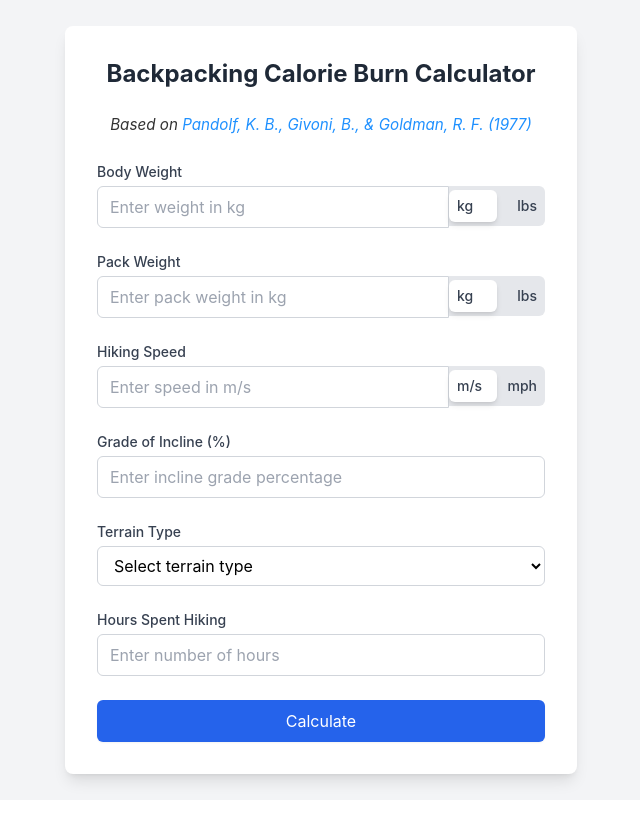
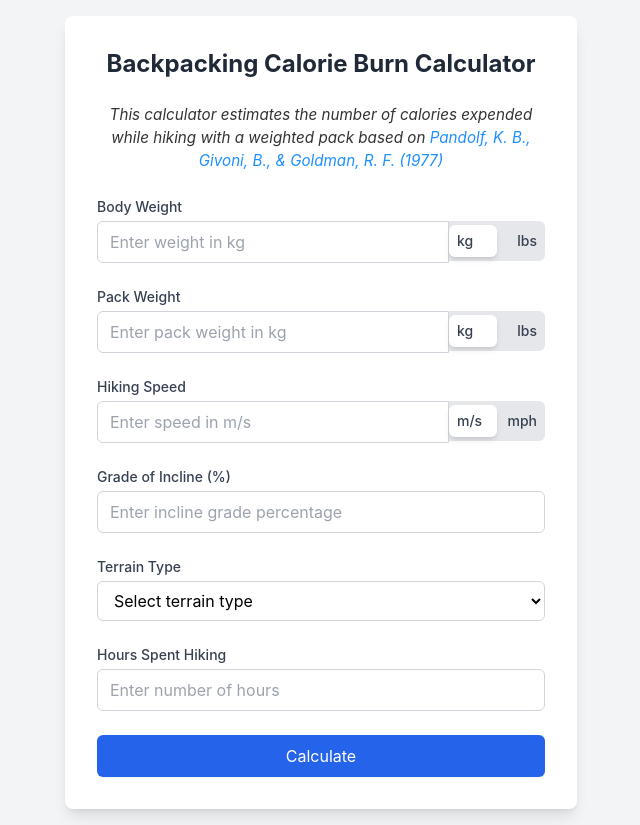
Before and after one commit to irisgou/Backpacking-Calculator, a React (Create React App) app in the folder backpacking-calculator/: page / in a window 1280 px wide. Shown: the whole page, without its empty margins (319-959 px from the left). Before the commit the page ends 800 px from the top, so only its background shows below. Built offline with nearby package versions, Linux system fonts and the light colour scheme.

Commit message:
Update App.js

```diff
--- a/backpacking-calculator/src/App.js
+++ b/backpacking-calculator/src/App.js
@@ -116,7 +116,8 @@ function App() {
           Backpacking Calorie Burn Calculator
         </h1>
         <h2>
-          Based on{" "}
+          This calculator estimates the number of calories expended while hiking
+          with a weighted pack based on{" "}
           <a
             href="https://journals.physiology.org/doi/abs/10.1152/jappl.1977.43.4.577"
             target="_blank"
@@ -326,8 +327,8 @@ function App() {
           {caloriesPerHour && totalCalories && (
             <div className="mt-6 p-4 bg-green-100 rounded-md">
               <div className="flex items-center text-green-700 mb-2">
-                <CheckCircleIcon className="w-6 h-6 mr-2" />
-                <h2 className="text-lg font-semibold">Results</h2>
+                {/* <CheckCircleIcon className="w-6 h-6 mr-2" /> */}
+                {/* <h2 className="text-lg font-semibold">Results</h2> */}
               </div>
               <p className="text-gray-700">
                 <span className="font-medium">Calories Burned Per Hour:</span>{" "}
```
